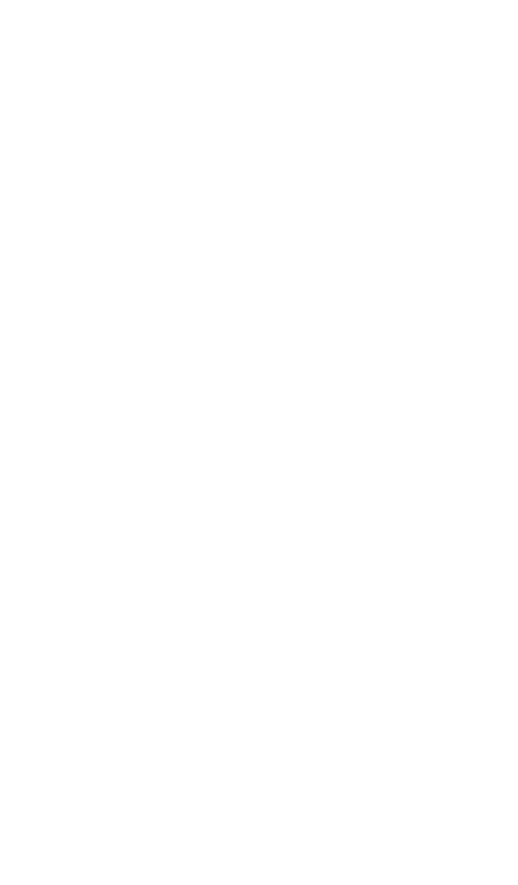
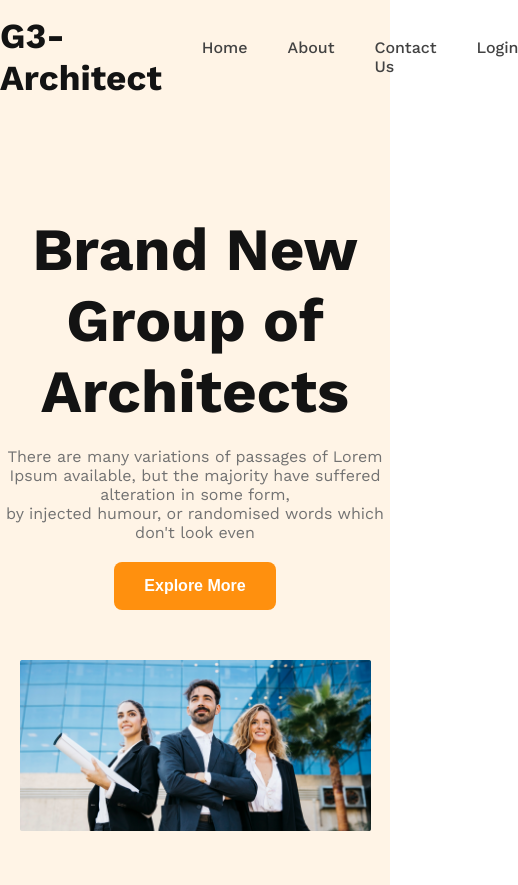
Before and after one commit to reyad-hasan/G3-Archi, a plain HTML site: page index.html in a window 390 px wide. Shown: the whole page, 518 px wide, since content can reach past the window. Before the commit the page ends 844 px from the top, so only its background shows below. Drawn offline with nearby package versions, Linux system fonts and the light colour scheme.

Commit message:
completed header section with style but without Responsive

```diff
--- /dev/null
+++ b/css/style.css
@@ -0,0 +1,135 @@
+@import url('https://fonts.googleapis.com/css2?family=Work+Sans:ital,wght@0,100..900;1,100..900&display=swap');
+
+.work-sans-font {
+    font-family: "Work Sans", sans-serif;
+    font-optical-sizing: auto;
+    font-weight: 400;
+    font-style: normal;
+}
+
+
+* {
+    margin: 0;
+    padding: 0;
+    box-sizing: border-box;
+}
+
+/* share style start*/
+.display-flex {
+    display: flex;
+}
+
+.bg {
+    background: rgba(255, 144, 14, 0.1);
+}
+
+.title-color {
+    color: #131313;
+}
+
+.menu-color {
+    color: #424242;
+}
+
+.description-color {
+    color: #727272;
+}
+
+.btn-color {
+    color: #FFFFFF;
+}
+
+.btn-bg {
+    background-color: #FF900E;
+}
+
+.title-font {
+    font-size: 2.2rem;
+}
+
+.heading-font {
+    font-size: 3.75rem;
+}
+
+.description-title {
+    font-size: 1rem;
+}
+
+.font-bold {
+    font-weight: 700;
+}
+
+.font-semibold {
+    font-weight: 600;
+}
+
+.description-padding {
+    padding: 20px 0;
+}
+
+.btn-primary {
+    padding: 15px 30px;
+    border: none;
+    border-radius: 8px;
+    cursor: pointer;
+    transition: 0.3s;
+}
+
+.btn-primary:hover {
+    background-color: #131313;
+    color: #FFFFFF;
+}
+
+/* header style star */
+
+.header-main-container {
+    max-width: 1440px;
+    margin: 0 auto;
+}
+
+/* navbar style start */
+
+nav {
+    align-items: center;
+    justify-content: space-between;
+    padding: 15px 0;
+}
+
+.logo {
+    cursor: pointer;
+}
+
+.nav-item {
+    list-style: none;
+    margin-left: 40px;
+}
+
+.nav-link {
+    text-decoration: none;
+    color: #424242;
+    font-size: 1rem;
+    font-weight: 500;
+    transition: 0.3s;
+}
+
+.nav-link:hover {
+    color: #FF900E;
+}
+
+/* banner section */
+.banner-section {
+    text-align: center;
+    margin-top: 100px;
+}
+
+/* .heading-and-description {
+    text-align: center;
+    margin: 100px 0 50px 0;
+}
+.banner-poster {
+    text-align: center;
+} */
+.banner-poster img {
+    width: 90%;
+    margin: 50px 0;
+}
--- a/index.html
+++ b/index.html
@@ -1,11 +1,44 @@
 <!DOCTYPE html>
 <html lang="en">
+
 <head>
     <meta charset="UTF-8">
     <meta name="viewport" content="width=device-width, initial-scale=1.0">
     <title>G3-Architect</title>
+    <link rel="shortcut icon" href="./images/icons/ribon.png" type="image/x-icon">
+    <link rel="stylesheet" href="./css/style.css">
 </head>
-<body>
 
+<body class="work-sans-font">
+    <header class="bg">
+        <div class="header-main-container">
+            <!-- navbar section -->
+            <nav class="display-flex">
+                <h1 class="logo title-color title-font">G3-Architect</h1>
+                <ul class="display-flex">
+                    <li class="nav-item"><a href="" class="nav-link">Home</a></li>
+                    <li class="nav-item"><a href="" class="nav-link">About</a></li>
+                    <li class="nav-item"><a href="" class="nav-link">Contact Us</a></li>
+                    <li class="nav-item"><a href="" class="nav-link">Login</a></li>
+                </ul>
+            </nav>
+            <!-- banner section -->
+            <section class="banner-section">
+                <div class="heading-and-description">
+                    <h1 class="heading-font title-color font-bold ">Brand New <br> Group of Architects</h1>
+                    <p class="description-padding description-title description-color">There are many variations of
+                        passages of Lorem Ipsum available, but the majority have suffered
+                        alteration in some form, <br> by injected humour, or randomised words which don't look even</p>
+                    <button class="btn-primary btn-bg btn-color font-semibold description-title">Explore More</button>
+                </div>
+                <div class="banner-poster">
+                    <img src="./images/banner.png" alt="">
+                </div>
+            </section>
+        </div>
+    </header>
+    <main></main>
+    <footer></footer>
 </body>
+
 </html>
```
